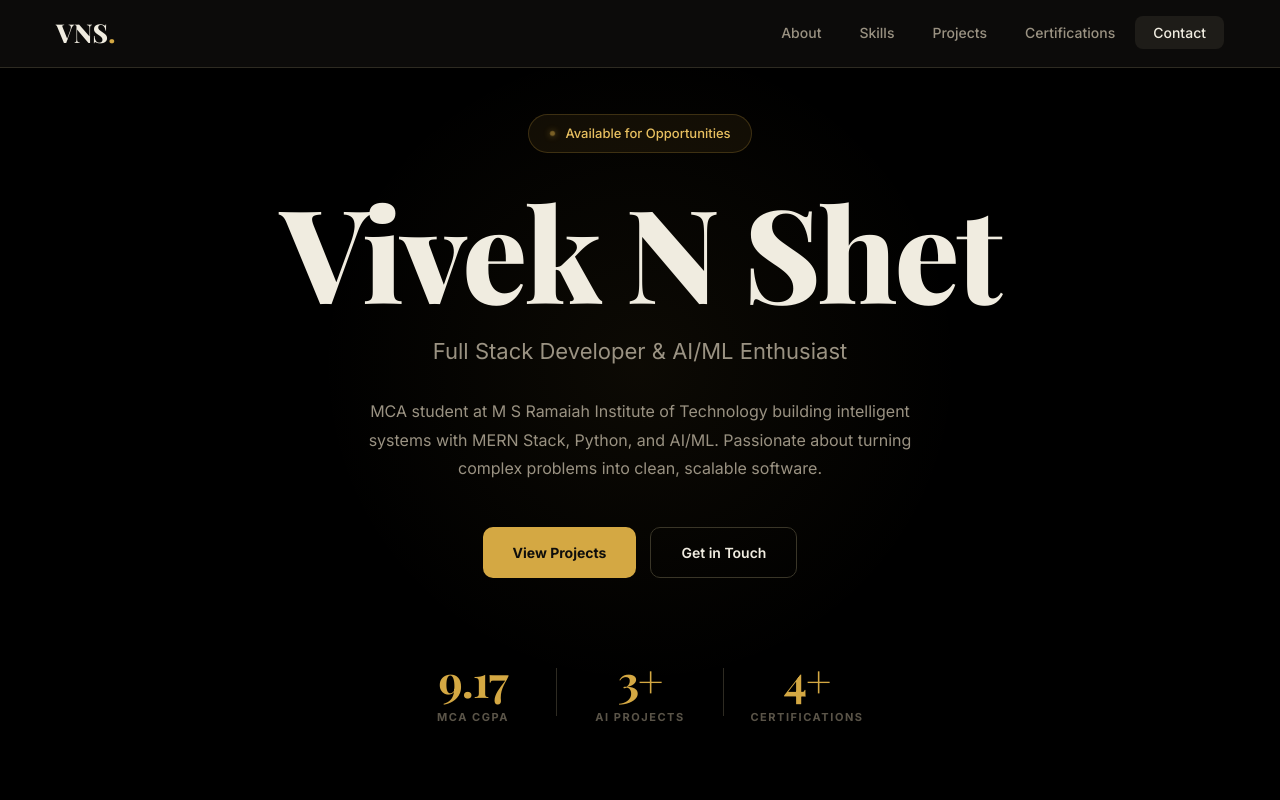
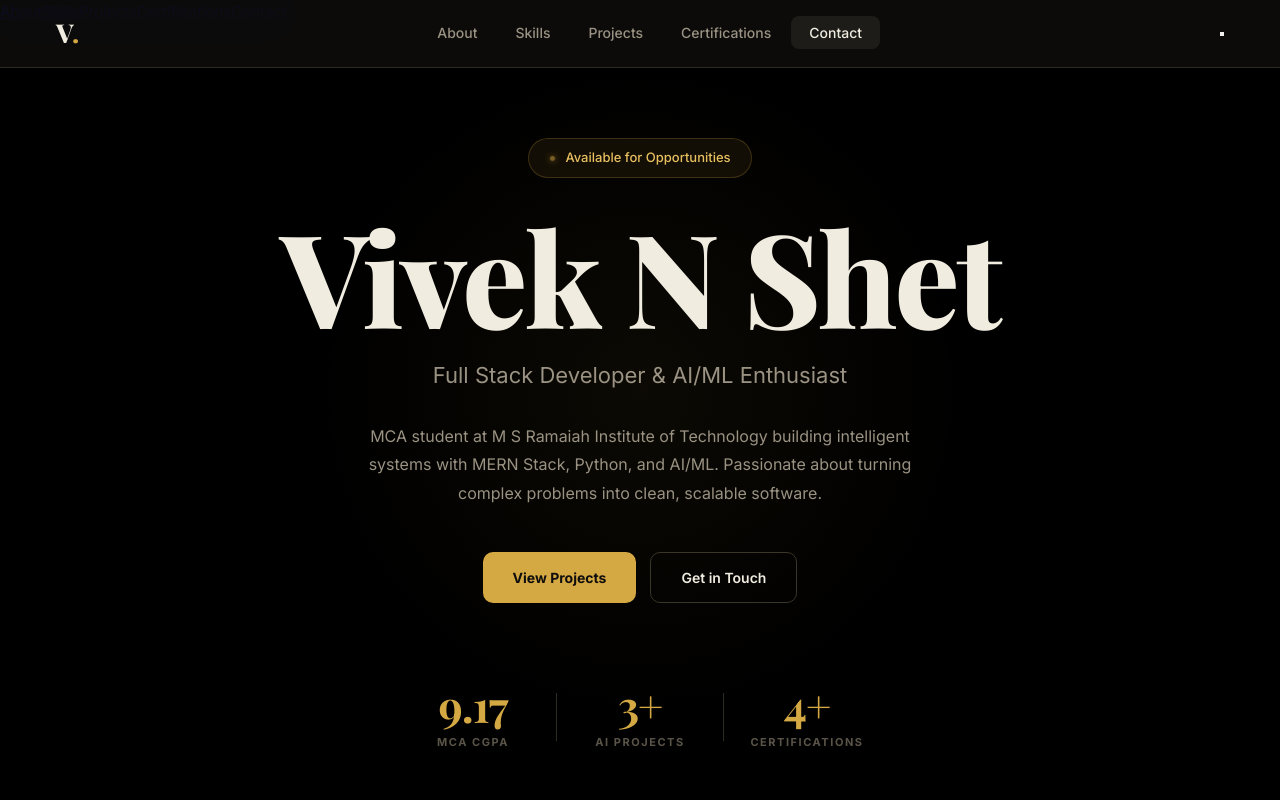
Before and after one commit to viveknshet96/VIVEK-PORTFOLIO, a React (Vite) app in the folder frontend/: page / in a window 1280 px wide. Shown: the top 800 px of the page. Built offline with nearby package versions, Linux system fonts and the light colour scheme; a web font is replaced by a local one.

Commit message:
Update Navbar.jsx

```diff
--- a/frontend/src/components/Navbar.jsx
+++ b/frontend/src/components/Navbar.jsx
@@ -3,13 +3,13 @@ import { useEffect, useState } from 'react'
 export default function Navbar() {
   const [scrolled, setScrolled] = useState(false)
   const [activeSection, setActiveSection] = useState('')
+  const [menuOpen, setMenuOpen] = useState(false)
 
   useEffect(() => {
     const handleScroll = () => {
       setScrolled(window.scrollY > 50)
-
       const sections = ['about', 'skills', 'projects', 'certifications', 'contact']
-      for (const id of sections.reverse()) {
+      for (const id of [...sections].reverse()) {
         const el = document.getElementById(id)
         if (el && window.scrollY >= el.offsetTop - 100) {
           setActiveSection(id)
@@ -21,11 +21,18 @@ export default function Navbar() {
     return () => window.removeEventListener('scroll', handleScroll)
   }, [])
 
+  const links = ['about', 'skills', 'projects', 'certifications', 'contact']
+
+  const handleLinkClick = () => setMenuOpen(false)
+
   return (
+    <>
       <nav id="nav" className={scrolled ? 'scrolled' : ''}>
-      <a className="nav-logo" href="#">VNS<span>.</span></a>
+        <a className="nav-logo" href="#">V<span>.</span></a>
+
+        {/* Desktop links */}
         <ul className="nav-links">
-        {['about', 'skills', 'projects', 'certifications', 'contact'].map(id => (
+          {links.map(id => (
             <li key={id}>
               <a href={`#${id}`} className={activeSection === id ? 'active' : ''}>
                 {id.charAt(0).toUpperCase() + id.slice(1)}
@@ -33,6 +40,23 @@ export default function Navbar() {
             </li>
           ))}
         </ul>
+
+        {/* Hamburger */}
+        <button className={`hamburger ${menuOpen ? 'open' : ''}`} onClick={() => setMenuOpen(!menuOpen)}>
+          <span></span>
+          <span></span>
+          <span></span>
+        </button>
       </nav>
+
+      {/* Mobile dropdown menu */}
+      <div className={`mobile-menu ${menuOpen ? 'open' : ''}`}>
+        {links.map(id => (
+          <a key={id} href={`#${id}`} onClick={handleLinkClick}>
+            {id.charAt(0).toUpperCase() + id.slice(1)}
+          </a>
+        ))}
+      </div>
+    </>
   )
 }
```
Lines whose indentation alone changed are shown as unchanged.
